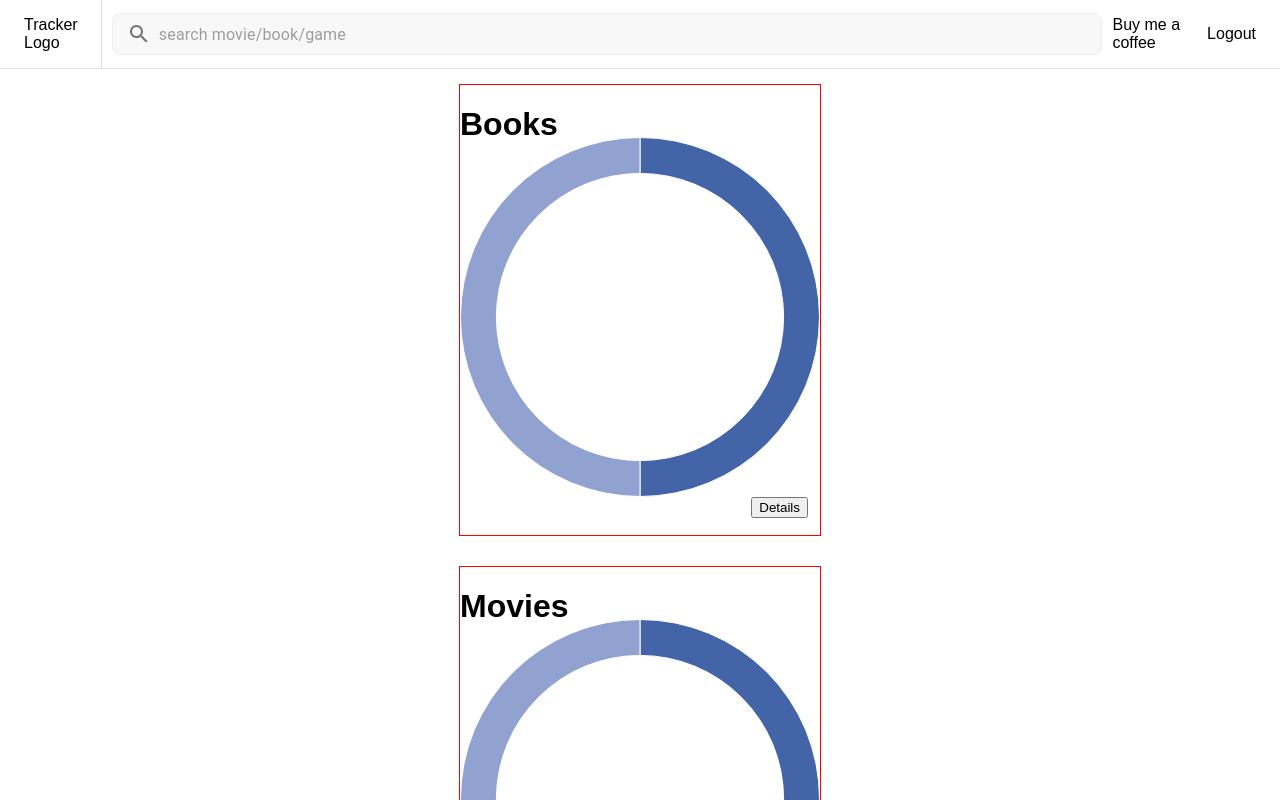
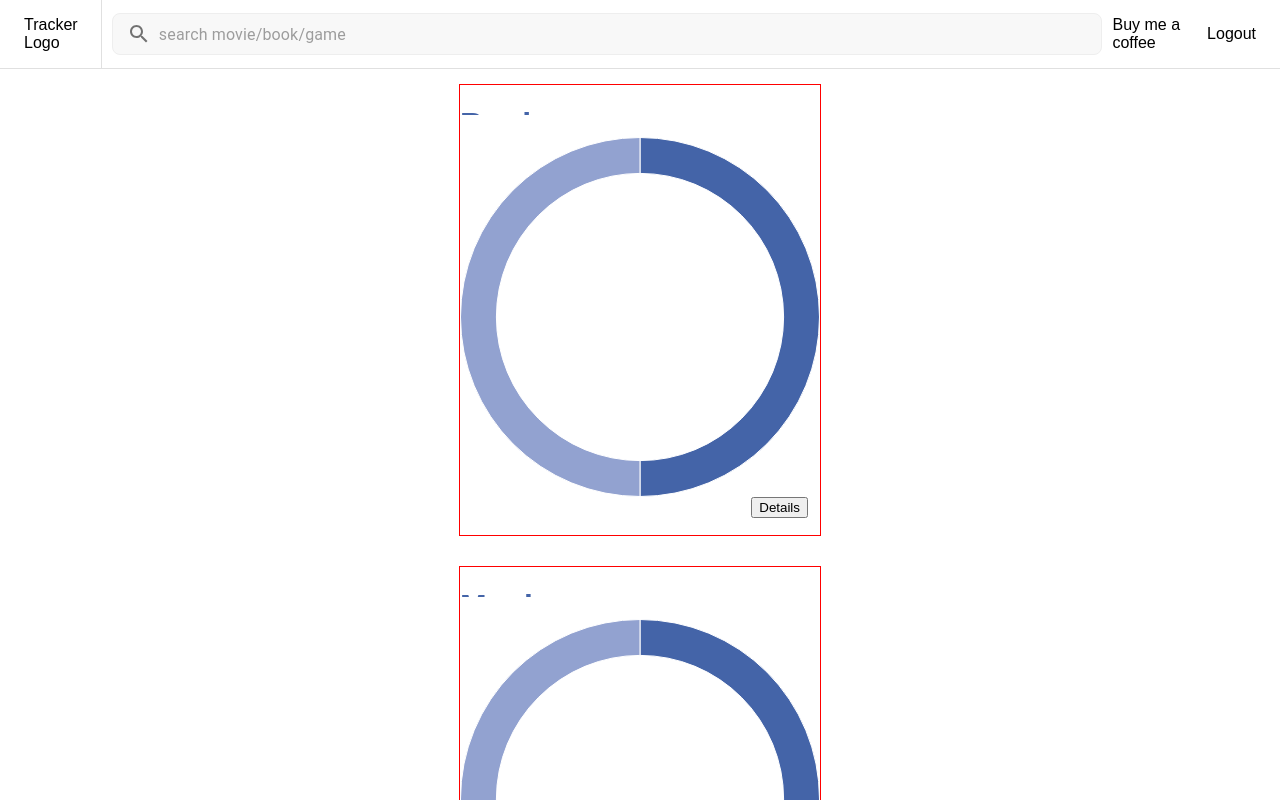
Before and after one commit to BodaNabeel/milestonetracker, a React (Vite) app: page / in a window 1280 px wide. Shown: the top 800 px of the page. Built offline with nearby package versions, Linux system fonts and the light colour scheme.

Commit message:
styled gradient text

```diff
--- a/src/style.css
+++ b/src/style.css
@@ -18,3 +18,14 @@ body {
   -webkit-line-clamp: 2; /* Number of lines to show before truncating */
   -webkit-box-orient: vertical;
 }
+.ProgressOverviewCard-title {
+  background-color: red;
+
+  background-image: linear-gradient(to right, #4464a8 60%, #92a2d0 70%);
+  background-size: 100%;
+  background-repeat: repeat;
+  -webkit-background-clip: text;
+  -webkit-text-fill-color: transparent;
+  -moz-background-clip: text;
+  -moz-text-fill-color: transparent;
+}
```
